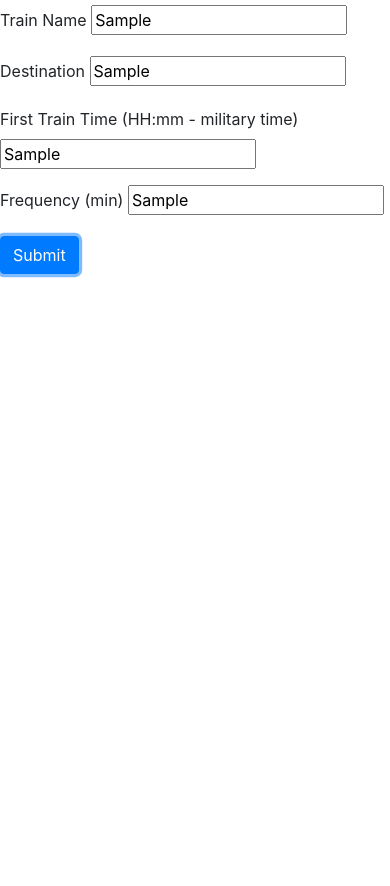
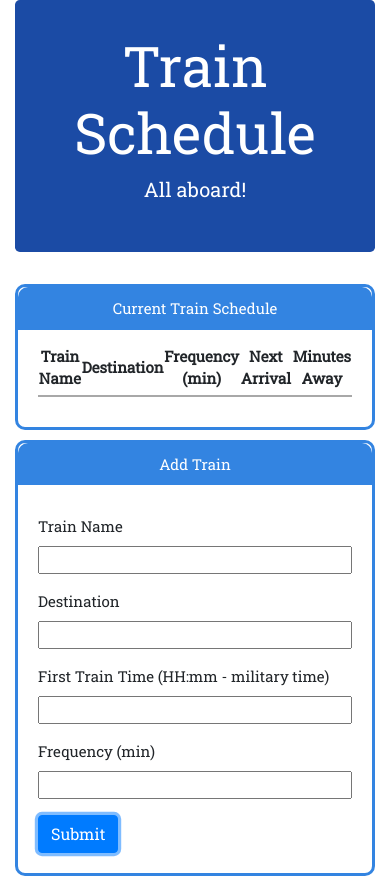
Before and after one commit to beford2/Train-Scheduler, a plain HTML site: page index.html in a window 390 px wide. Both pictures are taken after typing "Sample", "Sample", "Sample", "Sample" into the empty fields and a click on the button "Submit". Before the commit the page ends 844 px from the top, so only its background shows below. Drawn offline with nearby package versions, Linux system fonts and the light colour scheme; no server answers.

Commit message:
working files

```diff
--- a/assets/css/style.css
+++ b/assets/css/style.css
@@ -0,0 +1,66 @@
+th, td {
+    padding: 5px 0 5px 0;
+}
+
+table.train-schedule-table tr:hover td {
+    background-color: rgb(228, 228, 228);
+}
+
+form {
+    margin: auto;
+    margin-top: 10px;
+    text-align: left;
+    width: 100%;
+    padding: 20px;
+}
+
+input {
+    width: 100%;
+}
+
+.jumbotron {
+    width: 100%;
+    font-family: 'Roboto Slab', serif;
+    text-align: center;
+    background-color: #1b4ba5;
+    color: #ffffff;
+}
+
+.info-titles {
+    border-bottom: 2px solid rgb(168, 168, 168);
+}
+
+.train-schedule-table {
+    width: 100%;
+    text-align: center;
+    margin: auto;
+    border-collapse: collapse;
+
+}
+
+.main-board {
+    border: 3px solid hsl(212, 74%, 54%);
+    border-radius: 10px;
+    width: 100%;
+    margin: auto;
+    margin-bottom: 10px;
+    font-size: 15px;
+    font-family: 'Roboto Slab', serif;
+}
+
+.main-info-board {
+    padding: 10px 20px 30px 20px;
+}
+
+.top-title {
+    padding: 10px 0 10px 0;
+    width: 100%;
+    margin: auto;
+    background-color: hsl(212, 74%, 54%);
+    border-color: hsl(212, 74%, 54%);
+    border-top-left-radius: 10px;
+    border-top-right-radius: 10px;
+    font-family: 'Roboto Slab', serif;
+    color: white;
+    text-align: center;
+}
--- a/assets/js/logic.js
+++ b/assets/js/logic.js
@@ -9,79 +9,75 @@ var config = {
 };
 firebase.initializeApp(config);
 
-var database = firebase.database();
+var trainData = firebase.database();
 
 var initialTrain = "no name has been typed";
 var initialDestination = "no destination yet";
 var initialTime = "00:00";
-var initialFrequency = 0;
+var initialFrequency = "";
 
 var trainName = initialTrain;
 var destination = initialDestination;
 var time = initialTime;
 var frequency = initialFrequency;
 
+$("#submit-btn").on("click", function() {
 
-database.ref("/trainInfo").on("value", function(snapshot) {
+    var newTrainName = $("#train-name").val().trim();
+    var newDestination = $("#destination").val().trim();
+    var newTime = $("#train-time").val().trim();
+    var newFrequency = $("#frequency").val().trim();
 
 
-    console.log(snapshot.val());
-    if(snapshot.child("trainName").exists() && snapshot.child("destination").exists() && snapshot.child("frequency").exists() && snapshot.child("time").exists()) {
-        trainName = snapshot.val().trainName;
-        destination = snapshot.val().destination;
-        frequency = snapshot.val().frequency;
-        time = snapshot.val().time;
+    var newTrain = {
+        name: newTrainName,
+        destination: newDestination,
+        time: newTime,
+        frequency: newFrequency
+    }
 
-        $("#name").text(snapshot.val().trainName);
-        $("#destination").text(snapshot.val().destination);
-        $("#frequency").text(snapshot.val().frequency);
-        $("#arrival-time").text(snapshot.val().time);
+    trainData.ref("/trainData").push(newTrain);
 
-        console.log(snapshot.val().trainName);
-        console.log(snapshot.val().destination);
-        console.log(snapshot.val().frequency);
-        console.log(snapshot.val().time);
-    }
-    else {
+    $("#train-name").val("");
+    $("#destination").val("");
+    $("#frequency").val("");
+    $("#train-time").val("");
 
-        $("#name").text(trainName);
-        $("#destination").text(destination);
-        $("#frequency").text(frequency);
-        $("#arrival-time").text(time);
+    return false;
+
+});
 
 
+trainData.ref("/trainData").on("child_added", function(snapshot) {
+
+    console.log(snapshot.val());
+
+    var tName = snapshot.val().name;
+    var tDestination = snapshot.val().destination;
+    var tFrequency = snapshot.val().frequency;
+    var tTime = snapshot.val().time;
+
+    var timeArray = tTime.split(":");
+    var trainTime = moment().hours(timeArray[0]).minutes(timeArray[1]);
+    var nextMoment = moment.max(moment(), trainTime);
+    var tMin;
+    var tArrive;
+
+    if(nextMoment === trainTime) {
+        tMin = trainTime.diff(moment(), "minutes");
+        tArrive = trainTime.format("hh:mm A");
     }
+    else{
+        var diffTime = moment().diff(trainTime, "mintues");
+        var tRemainder = diffTime % tFrequency;
+        tMin = tFrequency - tRemainder;
+
+        tArrive = moment().add(tMin, "m").format("hh:mm A");
+    }
+
+
+    $("#train-info-table").append("<tr class='tain-info' style='border-top: 1px solid rgb(168, 168, 168)'><td>" + tName + "</td><td>" + tDestination + "</td><td>" +  tFrequency + "</td><td>" + tArrive + "</td><td>" + tMin + "</td></tr>");
 
 }, function(errorObject) {
     console.log("The read failed: " + errorObject.code);
 });
-
-$(document).on("click", "#submit-btn", function(event) {
-    event.preventDefault();
-
-
-    var newTrainName = $("#train-name").val().trim();
-    var newDestination = $("#destination").val().trim();
-    var newFrequency = parseInt($("#frequency").val().trim());
-    var newTime = $("#train-time").val();
-
-    console.log(newTrainName);
-    console.log(newDestination);
-    console.log(newFrequency);
-    console.log(newTime);
-
-    database.ref("/trainInfo").set({
-        trainName: newTrainName,
-        destination: newDestination,
-        frequency: newFrequency,
-        time: newTime
-      });
-
-      $("#name").text(newTrainNam);
-      $("#destination").text(newTrainNam);
-      $("#frequency").text(newTrainNam);
-      $("#arrival-time").text(newTrainNam);
-
-
-
-});
--- a/index.html
+++ b/index.html
@@ -3,50 +3,65 @@
     <head>
         <meta charset="utf-8">
         <title>Train Scheduler</title>
-        <script src="https://www.gstatic.com/firebasejs/5.0.3/firebase.js"></script>
+
+        <!--JQuery Refrence-->
+        <script src="https://cdnjs.cloudflare.com/ajax/libs/jquery/3.2.1/jquery.min.js"></script>
+
+        <!--Bootstrap Refrence-->
         <link rel="stylesheet" href="https://stackpath.bootstrapcdn.com/bootstrap/4.1.0/css/bootstrap.min.css" integrity="sha384-9gVQ4dYFwwWSjIDZnLEWnxCjeSWFphJiwGPXr1jddIhOegiu1FwO5qRGvFXOdJZ4" crossorigin="anonymous">
         <script src="https://code.jquery.com/jquery-3.3.1.slim.min.js" integrity="sha384-q8i/X+965DzO0rT7abK41JStQIAqVgRVzpbzo5smXKp4YfRvH+8abtTE1Pi6jizo" crossorigin="anonymous"></script>
         <script src="https://stackpath.bootstrapcdn.com/bootstrap/4.1.0/js/bootstrap.min.js" integrity="sha384-uefMccjFJAIv6A+rW+L4AHf99KvxDjWSu1z9VI8SKNVmz4sk7buKt/6v9KI65qnm" crossorigin="anonymous"></script>
         <script src="https://cdnjs.cloudflare.com/ajax/libs/popper.js/1.14.0/umd/popper.min.js" integrity="sha384-cs/chFZiN24E4KMATLdqdvsezGxaGsi4hLGOzlXwp5UZB1LY//20VyM2taTB4QvJ" crossorigin="anonymous"></script>
-        <script type="text/javascript" src="https://cdnjs.cloudflare.com/ajax/libs/jquery/3.2.1/jquery.min.js"></script>
-        <script type="text/javascript" src="assets/js/logic.js"></script>
+
+        <!--CSS Refrence-->
+        <link rel="stylesheet" type="text/css" href="assets/css/style.css">
+        <link href="https://fonts.googleapis.com/css?family=Roboto+Slab" rel="stylesheet">
+
+        <!--Firebase Refrence-->
+        <script src="https://www.gstatic.com/firebasejs/5.0.3/firebase.js"></script>
+
+        <!-- Moment.js Reference -->
+        <script src="https://cdn.jsdelivr.net/momentjs/2.12.0/moment.min.js"></script>
+
+
     </head>
     <body>
 
+        <div class="container">
 
+            <div class="jumbotron">
+                <h1 class="display-4">Train Schedule</h1>
+                <p class="lead">All aboard!</p>
+            </div>
 
+            <div class="row">
+                <div class="col-md-12">
+                    <div class="main-board">
+                        <div class="top-title">Current Train Schedule</div>
+                        <div class="main-info-board">
+                            <table class="train-schedule-table" id="train-table">
+                                <thead>
+                                    <tr class="info-titles">
+                                        <th>Train Name</th>
+                                        <th>Destination</th>
+                                        <th>Frequency (min)</th>
+                                        <th>Next Arrival</th>
+                                        <th>Minutes Away</th>
+                                    </tr>
+                                </thead>
+                                <tbody id="train-info-table">
 
-
-
-        <div class="container">
-            <div class="row">
-                <div class="col-md-2">
-                    <div id="name">
-
-                    </div>
-                </div>
-                <div class="col-md-2">
-                    <div id="destination">
-
-                    </div>
-                </div>
-                <div class="col-md-2">
-                    <div id="frequency">
-
-                    </div>
-                </div>
-                <div class="col-md-2">
-                    <div id="arrival-time">
-
-                    </div>
-                </div>
-                <div class="col-md-2">
-                    <div id="wait-time">
-
+                                </tbody>
+                            </table>
                         </div>
                     </div>
                 </div>
             </div>
+
+            <div class="row">
+                <div class="col-md-12">
+                    <div class="main-board">
+                        <div class="top-title">Add Train</div>
                         <form>
                             <div class="form-group">
                                 <label for="train-name">Train Name</label>
@@ -54,11 +69,11 @@
                             </div>
                             <div class="form-group">
                                 <label for="destination">Destination</label>
-                <input type="text" id"destination">
+                                <input type="text" id="destination">
                             </div>
                             <div class="form-group">
                                 <label for="train-time">First Train Time (HH:mm - military time)</label>
-                <input type="text" id"train-time">
+                                <input type="text" id="train-time">
                             </div>
                             <div class="form-group">
                                 <label for="frequency">Frequency (min)</label>
@@ -66,5 +81,16 @@
                             </div>
                             <button type="submit" class="btn btn-primary" id="submit-btn">Submit</button>
                         </form>
+                    </div>
+                </div>
+            </div>
+        </div>
+
+
+
+
+
+
+          <script type="text/javascript" src="assets/js/logic.js"></script>
     </body>
 </html>
```
Also changed, not shown: 2 other files. Lines whose indentation alone changed are shown as unchanged.
